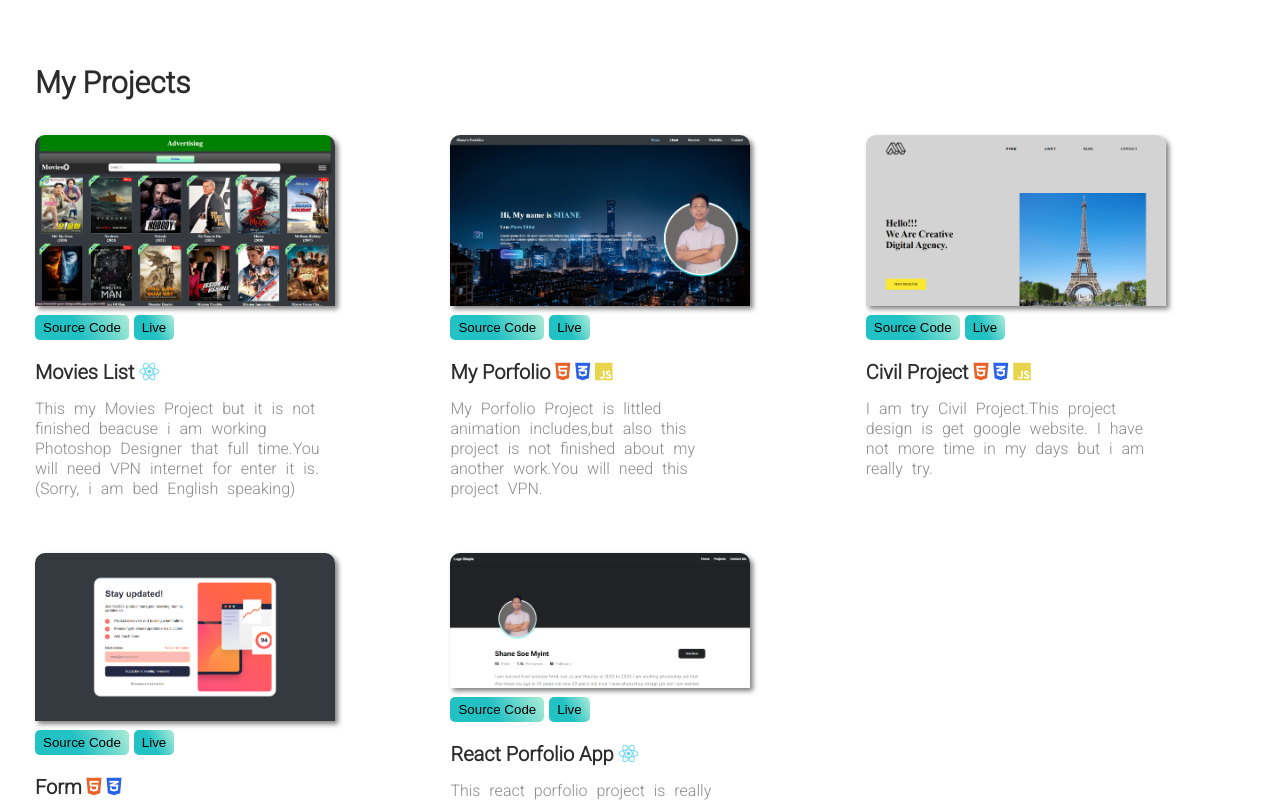
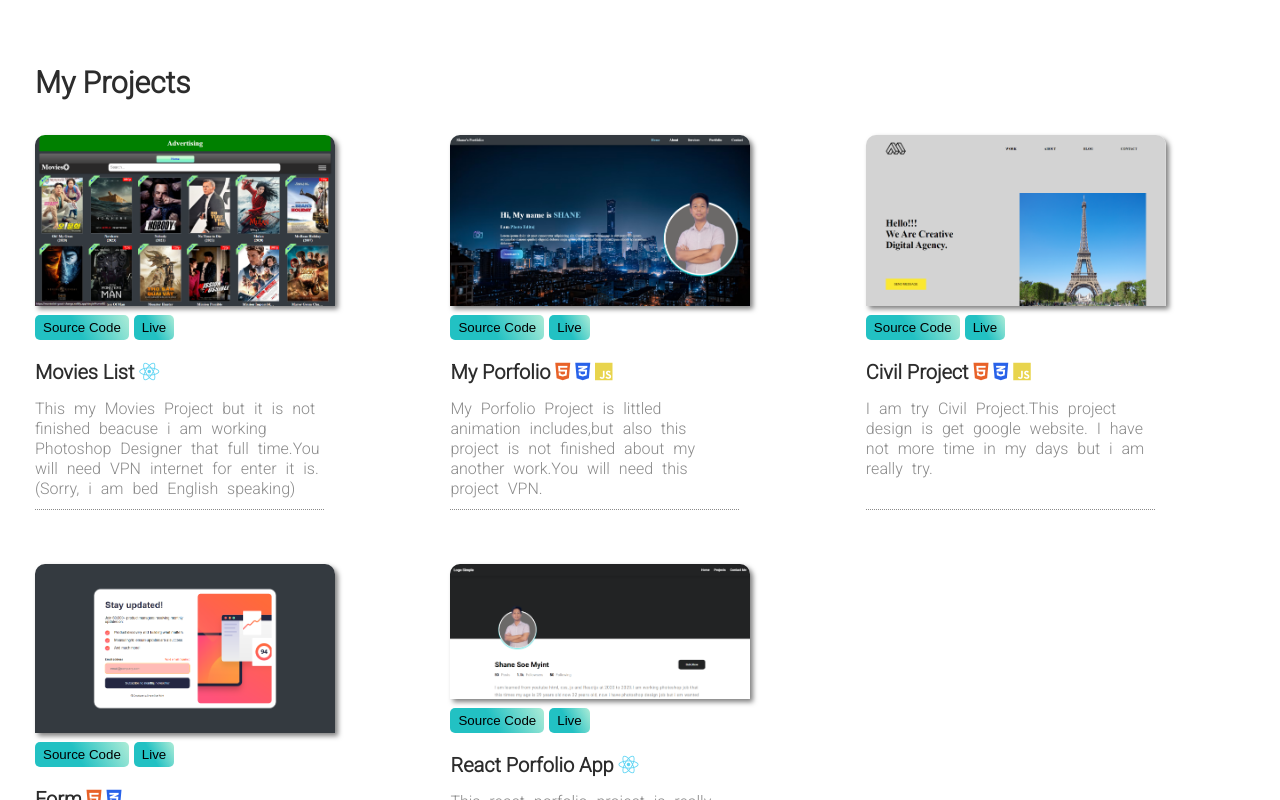
Before and after one commit to Shane-Soe-Myint/reactporfolioapp, a React (Create React App) app: page / in a window 1280 px wide. Shown: the part 840-1640 px from the top of the page. Built offline with nearby package versions, Linux system fonts and the light colour scheme.

Commit message:
Add files via upload

```diff
--- a/src/App.css
+++ b/src/App.css
@@ -182,6 +182,11 @@ body {
 
 .projectsContainer {
     padding: 0 35px;
+}
+
+.projectsContainer .cardOne {
+    padding-bottom: 10px;
+    border-bottom: 1px dotted var(--color-textLightGray);
 }
 
 .projectsContainer h1 {
```
